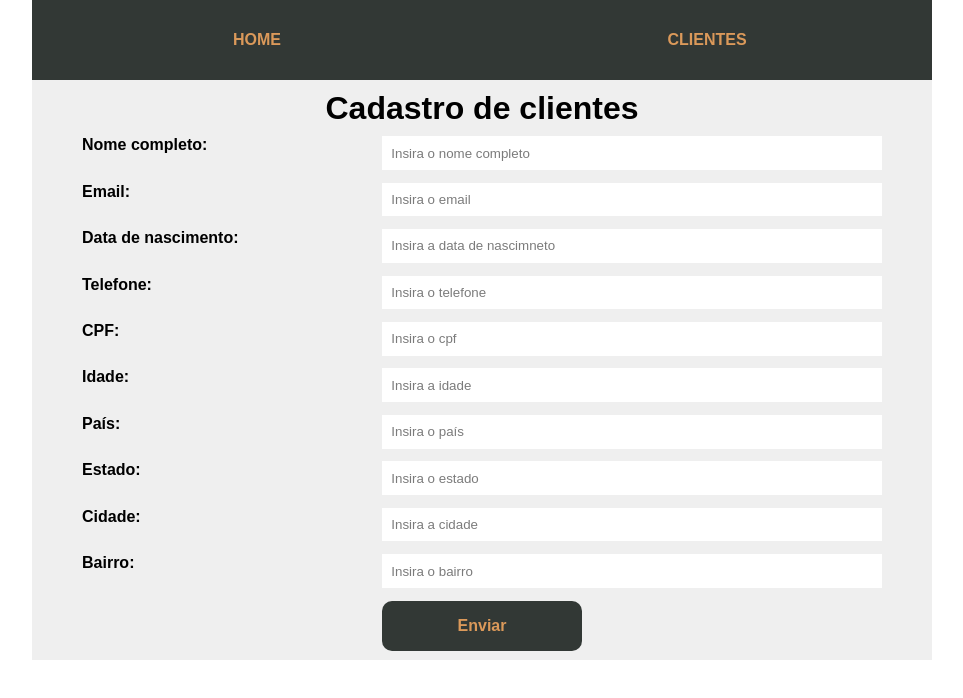
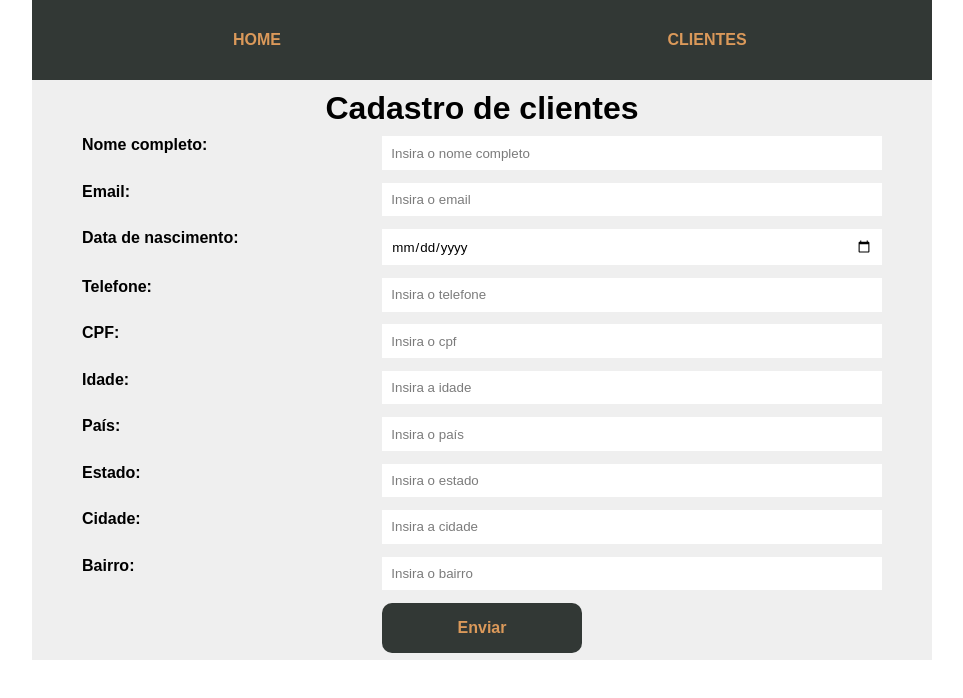
Before and after one commit to juniorbohry/Cadatro-de-clientes-React-NodeJs-MongoDB, a React (Create React App) app in the folder client/: page /cadastro in a window 1280 px wide. Shown: the top 698 px of the page, without its empty margins (158-1121 px from the left). Built offline with nearby package versions, Linux system fonts and the light colour scheme.

Commit message:
type input modificado

```diff
--- a/client/src/components/pages/Cadastro.js
+++ b/client/src/components/pages/Cadastro.js
@@ -66,7 +66,7 @@ function Cadastro() {
                 />
 
                 <Input
-                    type="text"
+                    type="date"
                     text="Data de nascimento:"
                     name="dataNacimento"
                     placeholder="Insira a data de nascimneto"
@@ -75,7 +75,7 @@ function Cadastro() {
                 />
 
                 <Input
-                    type="text"
+                    type="tel"
                     text="Telefone:"
                     name="telefone"
                     placeholder="Insira o telefone"
```
